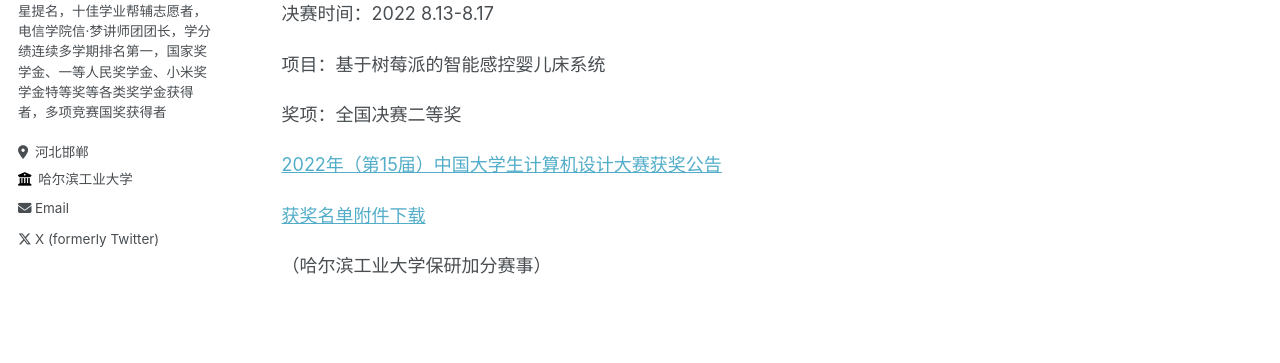
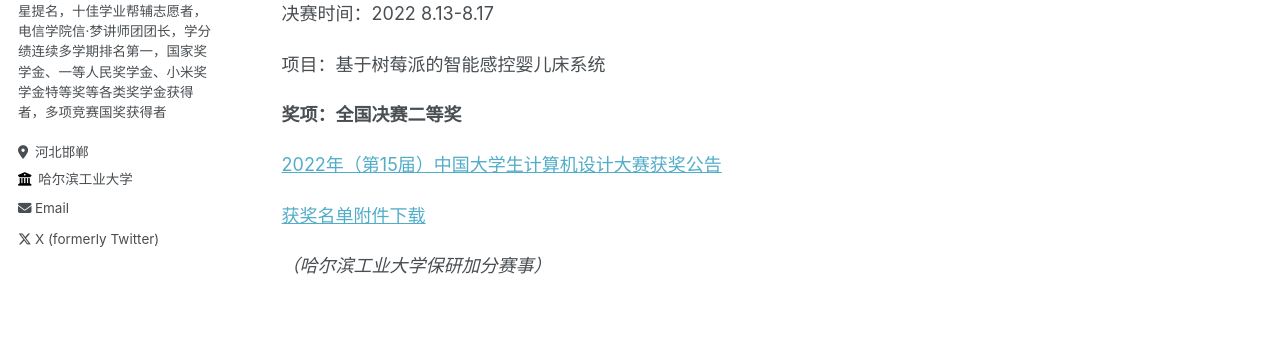
Before and after one commit to HITLqk/lqk, a Jekyll site: the page built from _talks/2012-03-01-talk-1.md, in a window 1280 px wide. Shown: the part 340-703 px from the top of the page. Built offline with Jekyll 4.4.1, drawn with Linux system fonts in a browser that asks for light colours.

```diff
--- a/_talks/2012-03-01-talk-1.md
+++ b/_talks/2012-03-01-talk-1.md
@@ -18,10 +18,10 @@ location: "Online(Xiamen)"
 
 项目：基于树莓派的智能感控婴儿床系统
 
-奖项：全国决赛二等奖
+**奖项：全国决赛二等奖**
 
 [2022年（第15届）中国大学生计算机设计大赛获奖公告](https://jsjds.blcu.edu.cn/info/1043/1742.htm)
 
 [获奖名单附件下载](https://2022.jsjds.com.cn/Backend/Common/file/download?name=vpGYyVcmKXCFE4r_fhG3mKH4E8ErzFM5.pdf)
 
-（哈尔滨工业大学保研加分赛事）
+*（哈尔滨工业大学保研加分赛事）*
```
